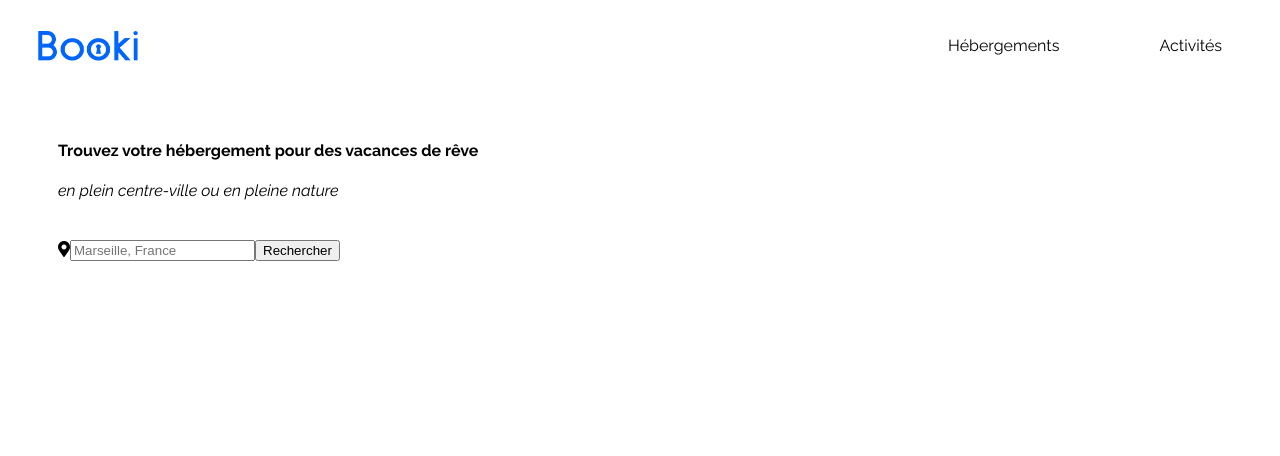
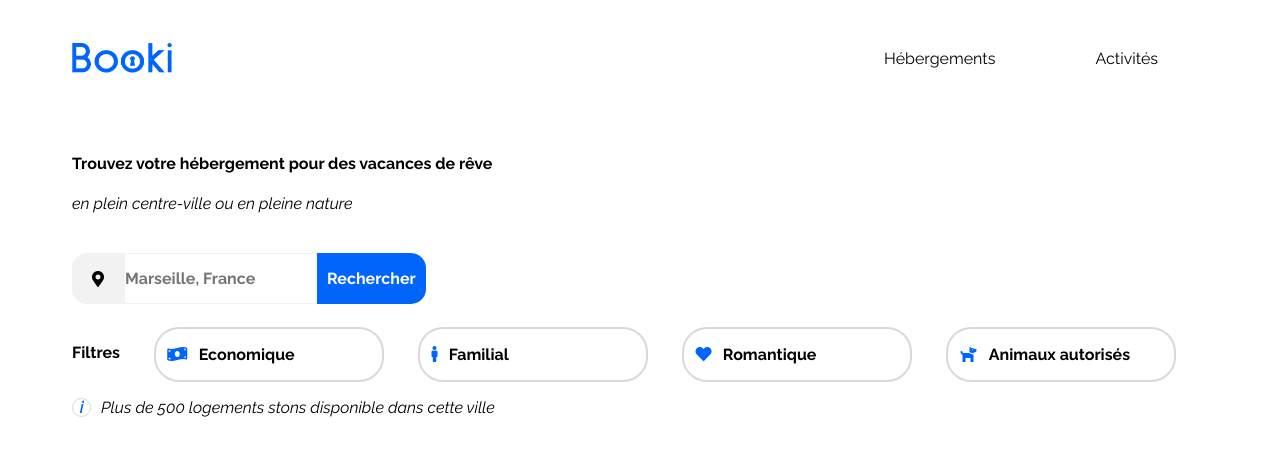
Before and after one commit to Gorrog87/OCProjects, a plain HTML site: page OCProject-01/index.html in a window 1280 px wide. Drawn offline with Linux system fonts and the light colour scheme.

Commit message:
header for desktop added

```diff
--- a/OCProject-01/assets/styles.css
+++ b/OCProject-01/assets/styles.css
@@ -1,24 +1,64 @@
+/* All html tags are at the beggining */
+/* css classes are coming after */
+/* Id's are after the classes */
+/* at the end the media queries */
+
+/* --------------------- HTML section ------------- */
 html {
   font-family: "Raleway";
+  margin: 1% 5% 0 5%;
 }
 
 a {
   all: unset;
 }
 
+input {
+  all: unset;
+  border: 1px solid #f2f2f2;
+  font-weight: bold;
+  color: black;
+}
+
+button {
+  all: unset;
+}
+
+i {
+}
+
+/* -------------------- Classes section ----------------- */
+
 .bold {
   font-weight: bold;
+}
+
+.thin {
+  font-weight: 200;
 }
 
 .italic {
   font-style: italic;
 }
 
+.flex {
+  display: flex;
+}
+
+.btn-primary {
+  color: #ffff;
+  background: #0165fc;
+  padding: 0 10px;
+  border-radius: 0 15px 15px 0;
+  cursor: pointer;
+  font-weight: bold;
+}
+
 .booki-activities {
   display: flex;
   align-items: center;
   justify-content: space-between;
-  margin: 20px 50px 70px 30px;
+  margin: 20px 50px 70px 0;
 }
 
 .booki-activities-nav {
@@ -35,13 +75,72 @@ a {
 }
 
 .slogan-nav {
-    margin: 0 0 40px 50px;
+  margin: 0 0 40px 0;
 }
 
-.input-field{
-    display: flex;
-    margin-left: 50px;
+.map-marker {
+  border: 1px solid #f2f2f2;
+  background: #f2f2f2;
+  width: 50px;
+  height: 49px;
+  border-radius: 15px 0 0 15px;
+  display: flex;
+  justify-content: center;
+  align-items: center;
 }
+
+.filters {
+  display: flex;
+  margin: 2% 0 0 0;
+  font-weight: bold;
+}
+
+.filters i {
+  color: #0165fc;
+  margin-left: 5%;
+}
+
+.filter-info {
+  display: flex;
+  align-items: center;
+}
+
+/* ici je n'arrive toujours pas à placer correctement la bordure pour qu'elle puisse encercler correctement le contenu */
+
+.duo-icon {
+  display: flex;
+  align-items: center;
+  justify-content: start;
+  margin-left: 3%;
+  border: 2px solid #d9d9d9;
+  border-radius: 25px;
+  width: 226px;
+}
+
+.duo-icon:hover {
+  background: #ddebff;
+  cursor: pointer;
+}
+
+.duo-icon p {
+  margin-left: 5%;
+}
+
+.info-logo {
+  border: 1px solid #D9D9D9;
+  padding: 1px;
+  display: flex;
+  height: 15px;
+  width: 15px;
+  border-radius: 50%;
+  justify-content: center;
+  align-items: center;
+  margin-right: 10px;
+  color: #0165fc;
+  font-weight: 600;
+}
+
+/*  ----------  ID section  ----------------------- */
 
 #booki-logo {
   height: 30px;
@@ -50,6 +149,11 @@ a {
 
 #hébergement {
   margin-right: 100px;
+}
+
+#familial-btn {
+  height: 22px;
+  width: 13, 44px;
 }
 
 /* ----------------Media Queries ------------------ */
--- a/OCProject-01/index.html
+++ b/OCProject-01/index.html
@@ -40,14 +40,39 @@
           </h4>
           <p class="italic">en plein centre-ville ou en pleine nature</p>
         </div>
-        <div class="input-field">
+        <form class="flex">
           <div class="map-marker">
             <i class="fas fa-map-marker-alt"></i>
           </div>
           <input type="text" placeholder="Marseille, France" />
-          <button>Rechercher</button>
+          <button class="btn-primary">Rechercher</button>
+        </form>
+        <div class="filters">
+          <p>Filtres</p>
+          <div class="duo-icon">
+            <i class="fas fa-money-bill-wave"></i>
+            <p>Economique</p>
+          </div>
+          <div class="duo-icon">
+            <i class="fas fa-male"></i>
+            <p>Familial</p>
+          </div>
+          <div class="duo-icon">
+            <i class="fas fa-heart"></i>
+            <p>Romantique</p>
+          </div>
+          <div class="duo-icon">
+            <i class="fas fa-dog"></i>
+            <p>Animaux autorisés</p>
+          </div>
         </div>
       </nav>
+      <div class="filter-info">
+        <span class="info-logo italic">i</span>
+        <p class="italic">
+          Plus de 500 logements stons disponible dans cette ville
+        </p>
+      </div>
     </header>
   </body>
 </html>
```
